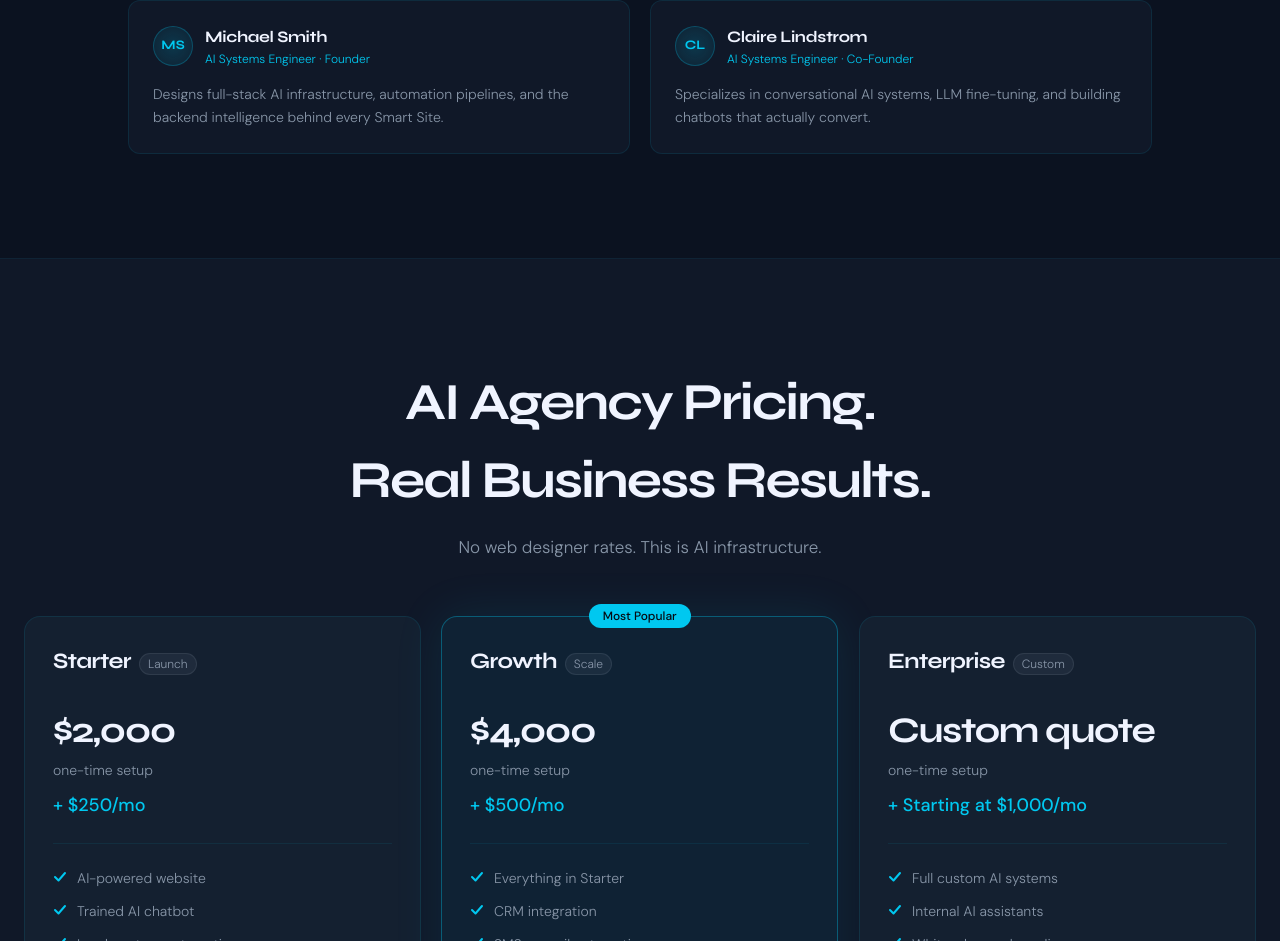
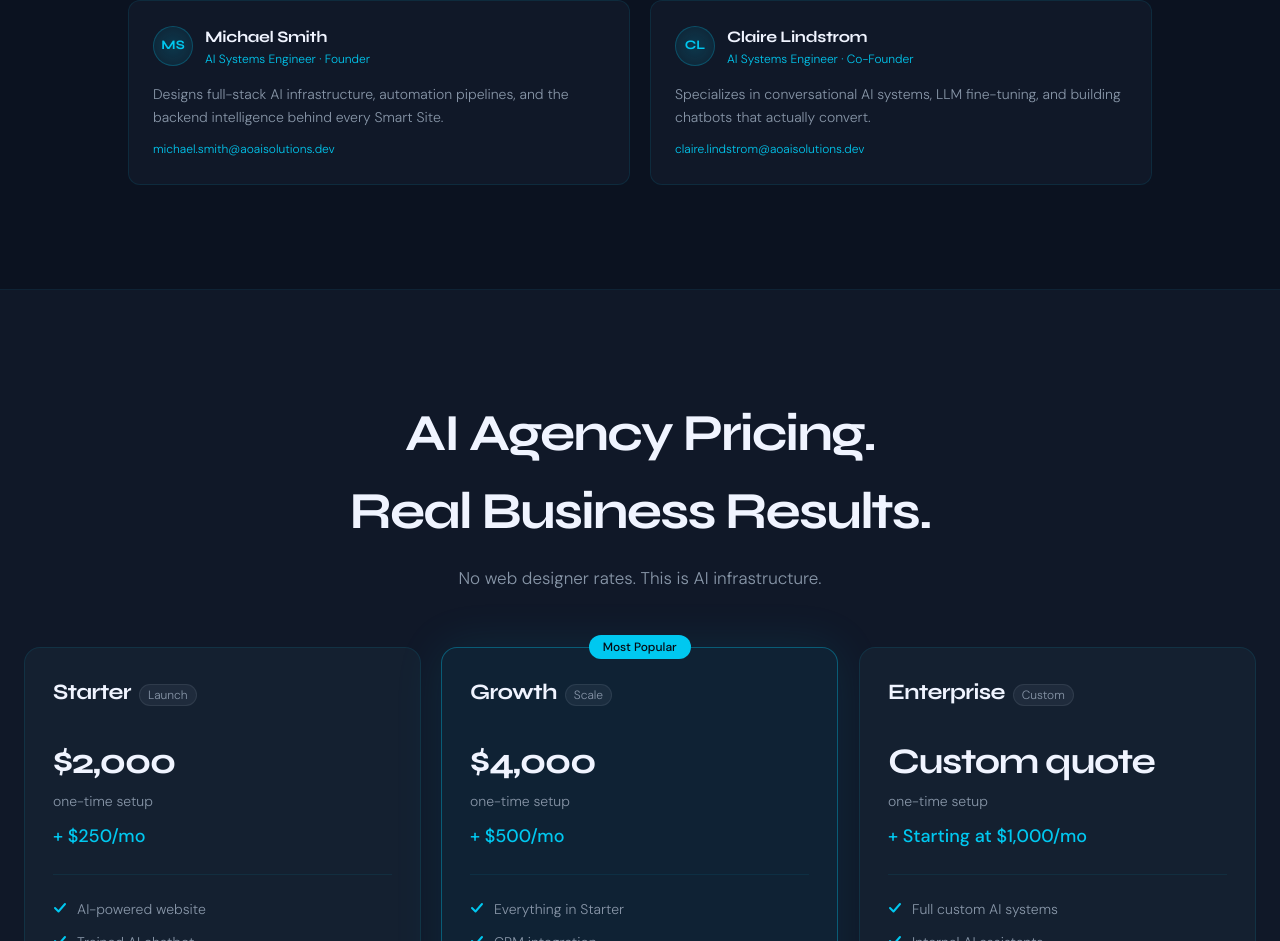
Before and after one commit to clairelindstrom92/AO-AI-Solutions, a React (Vite) app: page / in a window 1280 px wide. Shown: the part 7627-8568 px from the top of the page. Built offline with nearby package versions, Linux system fonts and the light colour scheme; no server answers.

Commit message:
Add email addresses to team members

```diff
--- a/src/components/Team.jsx
+++ b/src/components/Team.jsx
@@ -18,12 +18,14 @@ const team = [
     title:    'AI Systems Engineer · Founder',
     bio:      'Designs full-stack AI infrastructure, automation pipelines, and the backend intelligence behind every Smart Site.',
     initials: 'MS',
+    email:    'michael.smith@aoaisolutions.dev',
   },
   {
     name:     'Claire Lindstrom',
     title:    'AI Systems Engineer · Co-Founder',
     bio:      'Specializes in conversational AI systems, LLM fine-tuning, and building chatbots that actually convert.',
     initials: 'CL',
+    email:    'claire.lindstrom@aoaisolutions.dev',
   },
 ]
 
@@ -148,6 +150,12 @@ export default function Team() {
               <p className="font-dm font-light text-ao-muted leading-relaxed" style={{ fontSize: '14px' }}>
                 {person.bio}
               </p>
+              <a
+                href={`mailto:${person.email}`}
+                className="font-dm text-xs text-ao-accent hover:text-ao-primary transition-colors duration-200 mt-3 inline-block"
+              >
+                {person.email}
+              </a>
             </div>
           ))}
         </div>
```
